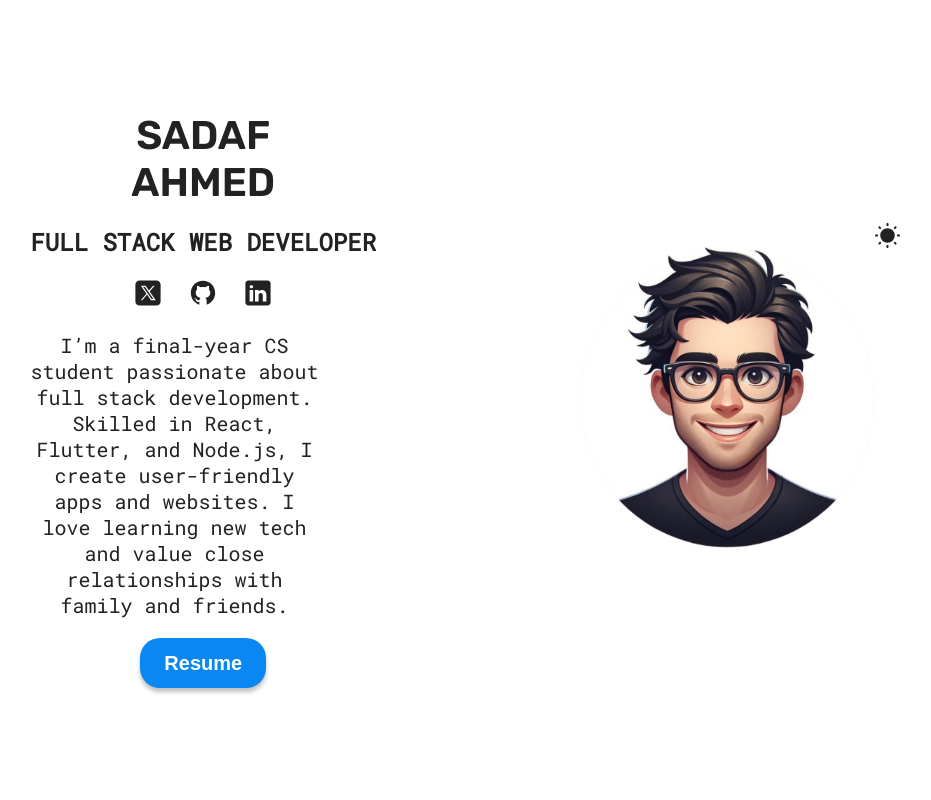
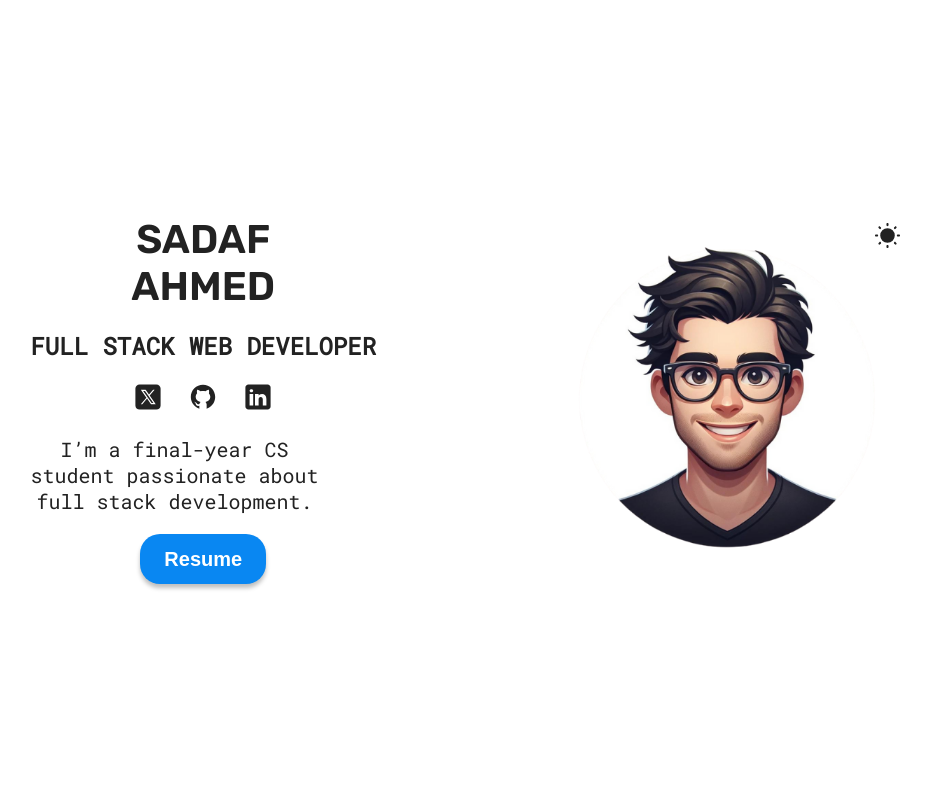
Before and after one commit to sadafqureshia/Portfolio, a React (Vite) app: page / in a window 1280 px wide. Shown: the top 800 px of the page, without its empty margins (175-1106 px from the left). Built offline with nearby package versions, Linux system fonts and the light colour scheme.

Commit message:
Update Hero.jsx

```diff
--- a/src/sections/Hero/Hero.jsx
+++ b/src/sections/Hero/Hero.jsx
@@ -53,7 +53,7 @@ function Hero() {
           </a>
         </span>
         <p className={styles.description}>
-        I’m a final-year CS student passionate about full stack development. Skilled in React, Flutter, and Node.js, I create user-friendly apps and websites. I love learning new tech and value close relationships with family and friends.
+        I’m a final-year CS student passionate about full stack development.
         </p>
         <a href={CV} download>
           <button className="hover">Resume</button>
```
